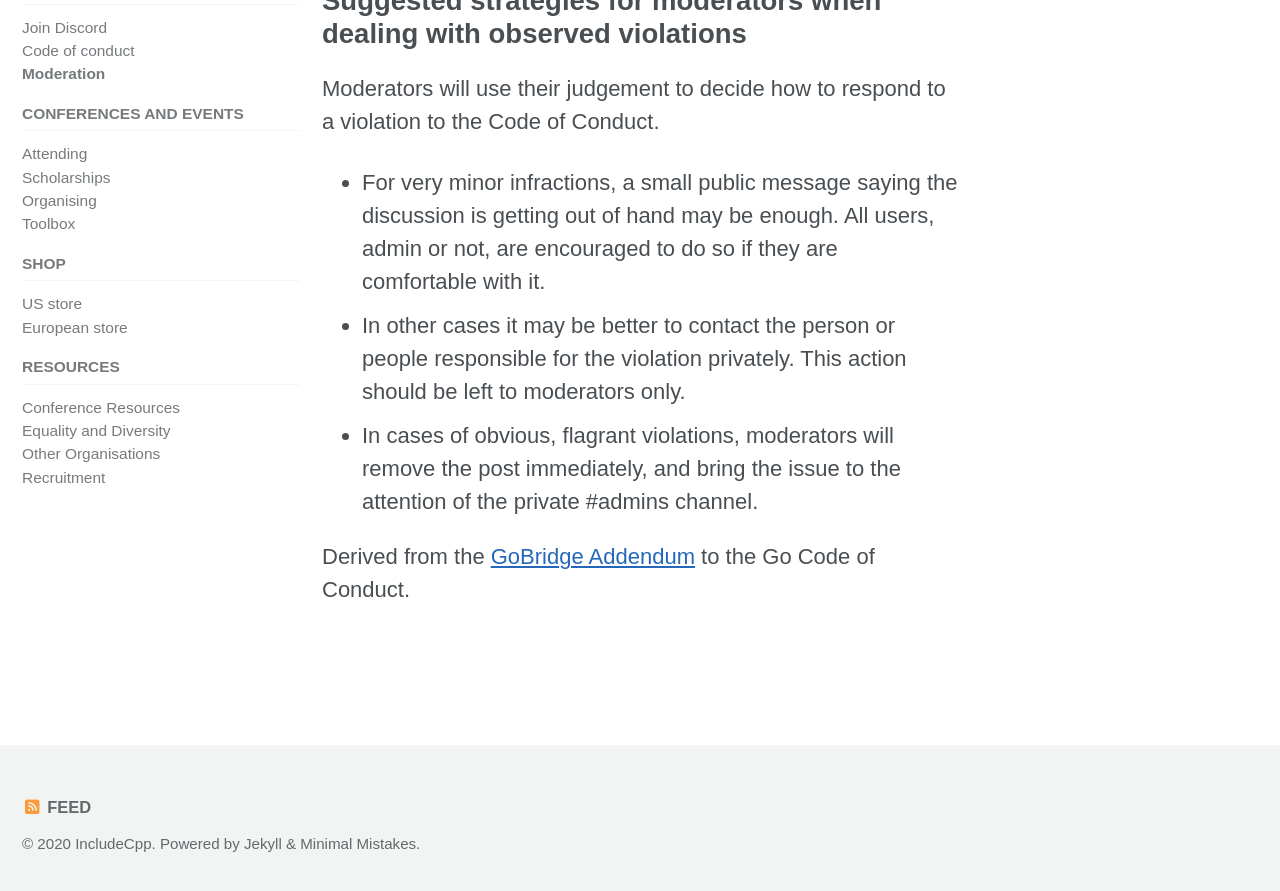
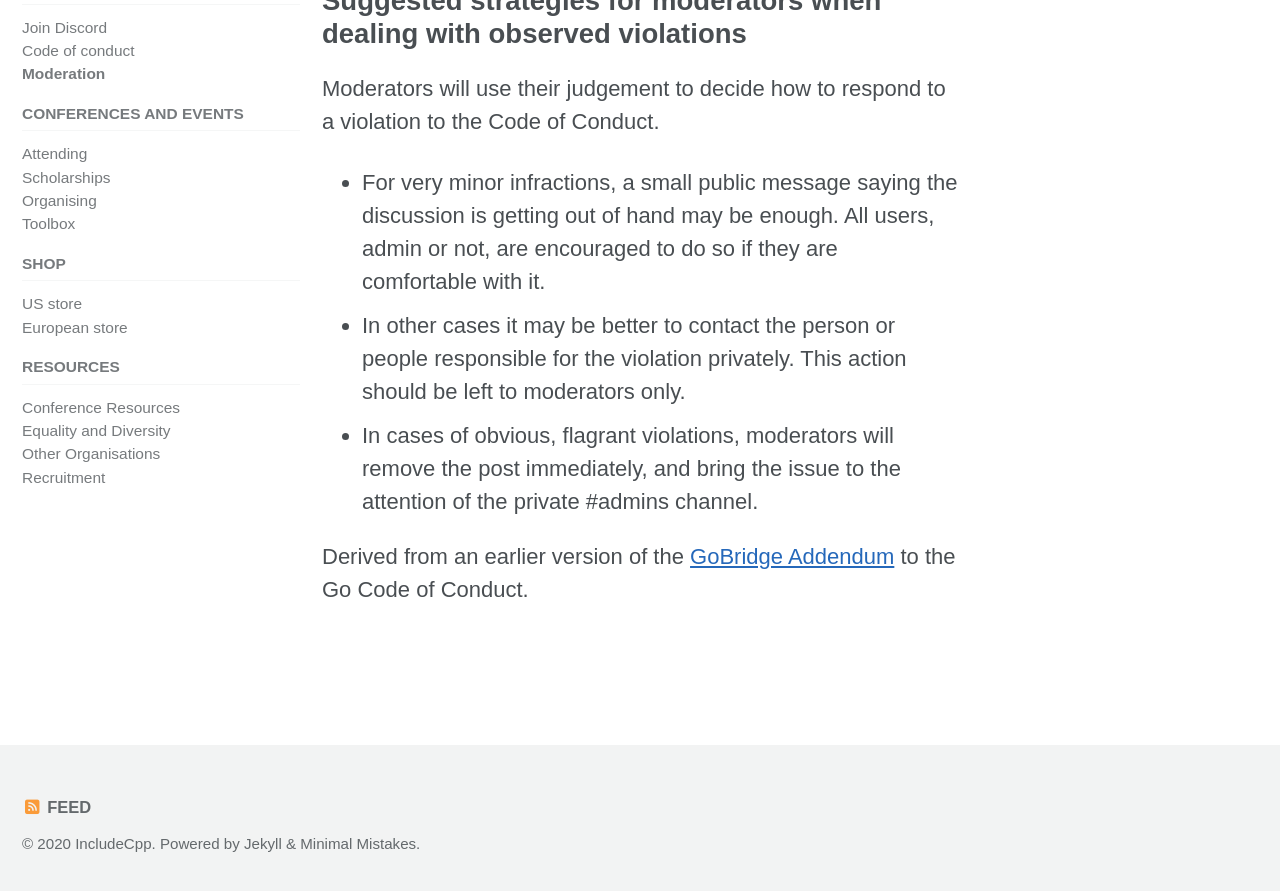
Before and after one commit to include-cpp/include-cpp.github.io, a Jekyll site: the page built from moderation.md, in a window 1280 px wide and 900 px high, scrolled down 966 px. Shown: the top 891 px of the window. Built offline with Jekyll 4.4.1, drawn with Linux system fonts in a browser that asks for light colours; cached includes are drawn as plain includes; nearby versions of some CDN libraries.

Commit message:
Clarify description of a link - see #48

```diff
--- a/moderation.md
+++ b/moderation.md
@@ -22,4 +22,4 @@ Moderators will use their judgement to decide how to respond to a violation to t
 - In other cases it may be better to contact the person or people responsible for the violation privately. This action should be left to moderators only.
 - In cases of obvious, flagrant violations, moderators will remove the post immediately, and bring the issue to the attention of the private #admins channel.
 
-Derived from the [GoBridge Addendum](https://github.com/gobridge/about-us/blob/master/coc.md) to the Go Code of Conduct.
+Derived from an earlier version of the [GoBridge Addendum](https://github.com/gobridge/about-us/blob/master/coc.md) to the Go Code of Conduct.
```
